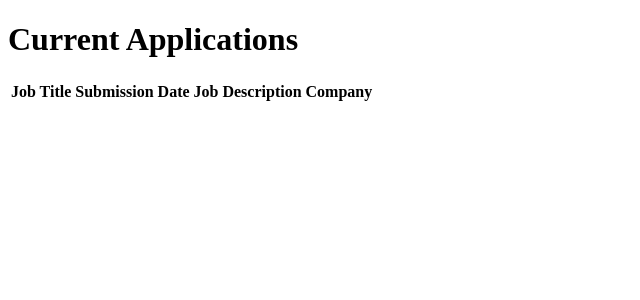
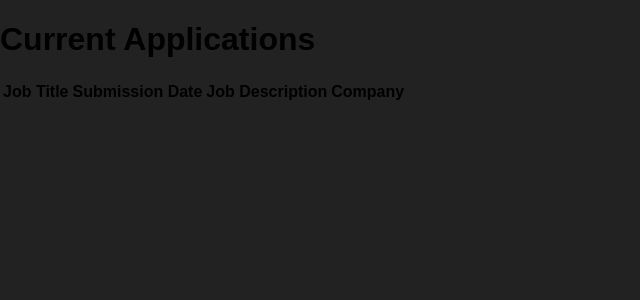
Before and after one commit to wilson3e/Group_B_7135, a PHP site: page /Job_Apps.php in a window 1280 px wide. Shown: the top 300 px of the page, without its empty margins (0-640 px from the left). Run offline with PHP 8.4, Linux system fonts and the light colour scheme; data comes from the database, SQL or seed files in the repository; tables that the repository leaves empty hold one stand-in row (values such as "Sample post"); lists and menus that the app fills with data are empty.

Commit message:
Update Job_Apps.php

```diff
--- a/Job_Apps.php
+++ b/Job_Apps.php
@@ -11,11 +11,13 @@
 ?>
 
 <html xmlns="http://ww.w3.org/1999/xhtml" lang="en" xml:lang="en">
-	<head>
-    		<meta http-equiv="Content-Type" content="text/html; charset=utf-8" />
-          	<link href="https://fonts.googleapis.com/css?family=Work+Sans: 30%"  />
-   		<title></title>
-	</head>
+  <head>
+            <meta http-equiv="Content-Type" content="text/html; charset=utf-8" />
+            <meta name="viewport" content="width=device-width, initial-scale=1.0" />
+            <link href="https://fonts.googleapis.com/css?family=Work+Sans: 30%"  />
+            <link type="text/css" rel="stylesheet" href="style.css"/>
+            <title>DCDR.sa</title>
+        </head>
 	<body>
     		<h1>Current Applications </h1>
    		 <?php
```
